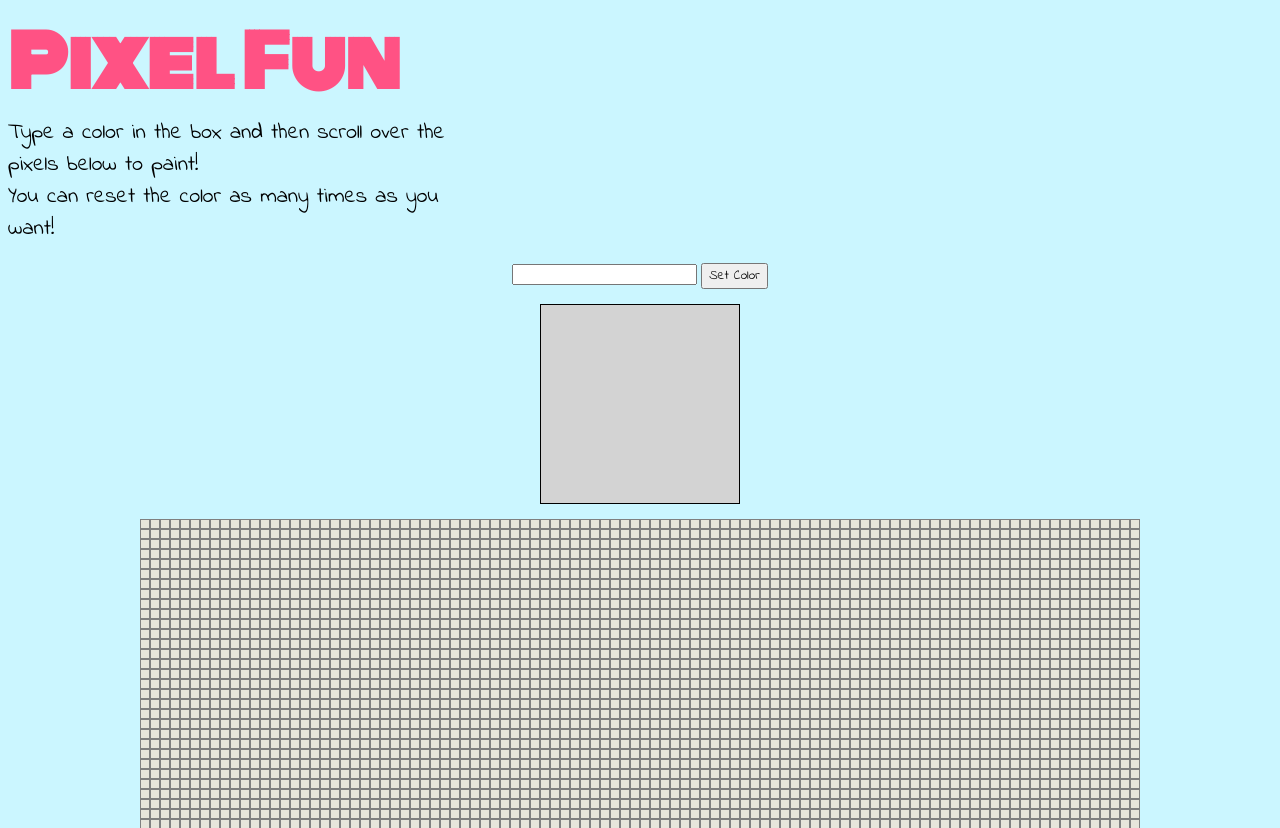
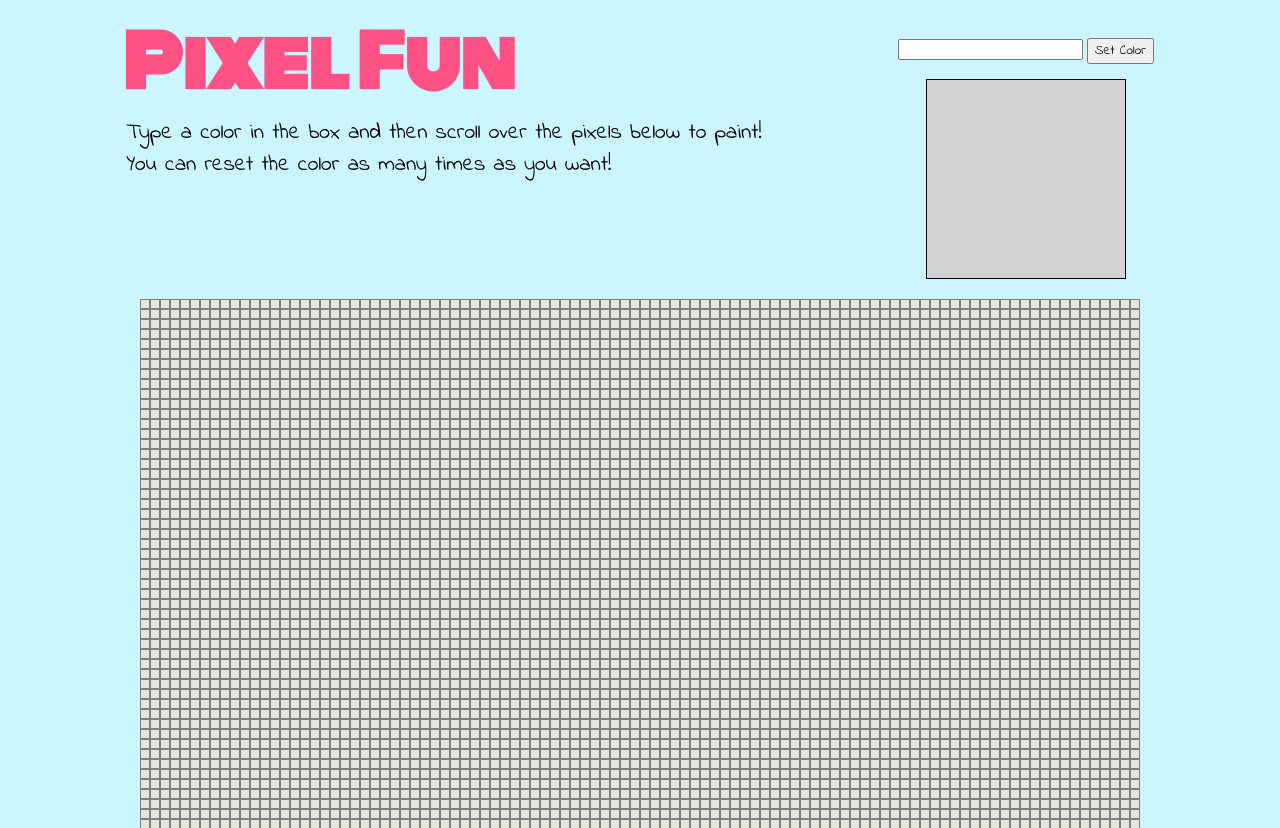
Before and after one commit to rodricksnyc/JS-PIXEL-ART, a plain HTML site: page index.html in a window 1280 px wide. Shown: the top 828 px of the page. Drawn offline with Linux system fonts and the light colour scheme.

Commit message:
changing

```diff
--- a/css/styles.css
+++ b/css/styles.css
@@ -20,13 +20,14 @@ body {
   height: 1000px;
   margin: 0 auto;
   background-color: lightgray;
-  margin-bottom: 300px;
+  margin-bottom: 250px;
+  margin-top: 5px;
 }
 .main {
-  flex-direction: column;
-  align-items:flex-start;
+  justify-content:space-around;
+  align-items:stretch;
   display: flex;
-  width: 450px;
+
 }
 .draw {
   justify-content:center;
@@ -43,6 +44,9 @@ body {
   border: 1px solid grey;
   margin: 0;
 }
+.text {
+  margin-left: 0px;
+}
 
 h1 {
   font-family: Monoton;
@@ -50,7 +54,9 @@ h1 {
   text-align: center;
   color: #FF5284;
   margin-top: 0px;
+  margin-left: 0px;
   margin-bottom: 0px;
+  margin-right: 200px;
 }
 h2 {
   font-family: 'Indie Flower', cursive;
@@ -58,10 +64,12 @@ h2 {
   font-weight: 100;
   color: black;
   margin-top: 0px;
+  margin-left: 50px;
 }
 .controls {
   text-align: center;
-  margin-top: 0px;
+  margin-top: 30px;
+  margin-right: 50px;
 }
 #set-color {
   font-family: 'Indie Flower', cursive;
--- a/index.html
+++ b/index.html
@@ -8,11 +8,13 @@
 </head>
 <body>
   <section class="main">
+  <div class="text">
   <h1>Pixel Fun</h1>
   <h2>Type a color in the box and then scroll over the pixels below to paint!
   <br>You can reset the color as many times as you want!</h2>
-</section>
-<section class="draw">
+</div>
+<!-- </section>
+<section class="draw"> -->
   <div class="controls">
     <form id="form">
       <input type="text" id="color-field"></input>
```
